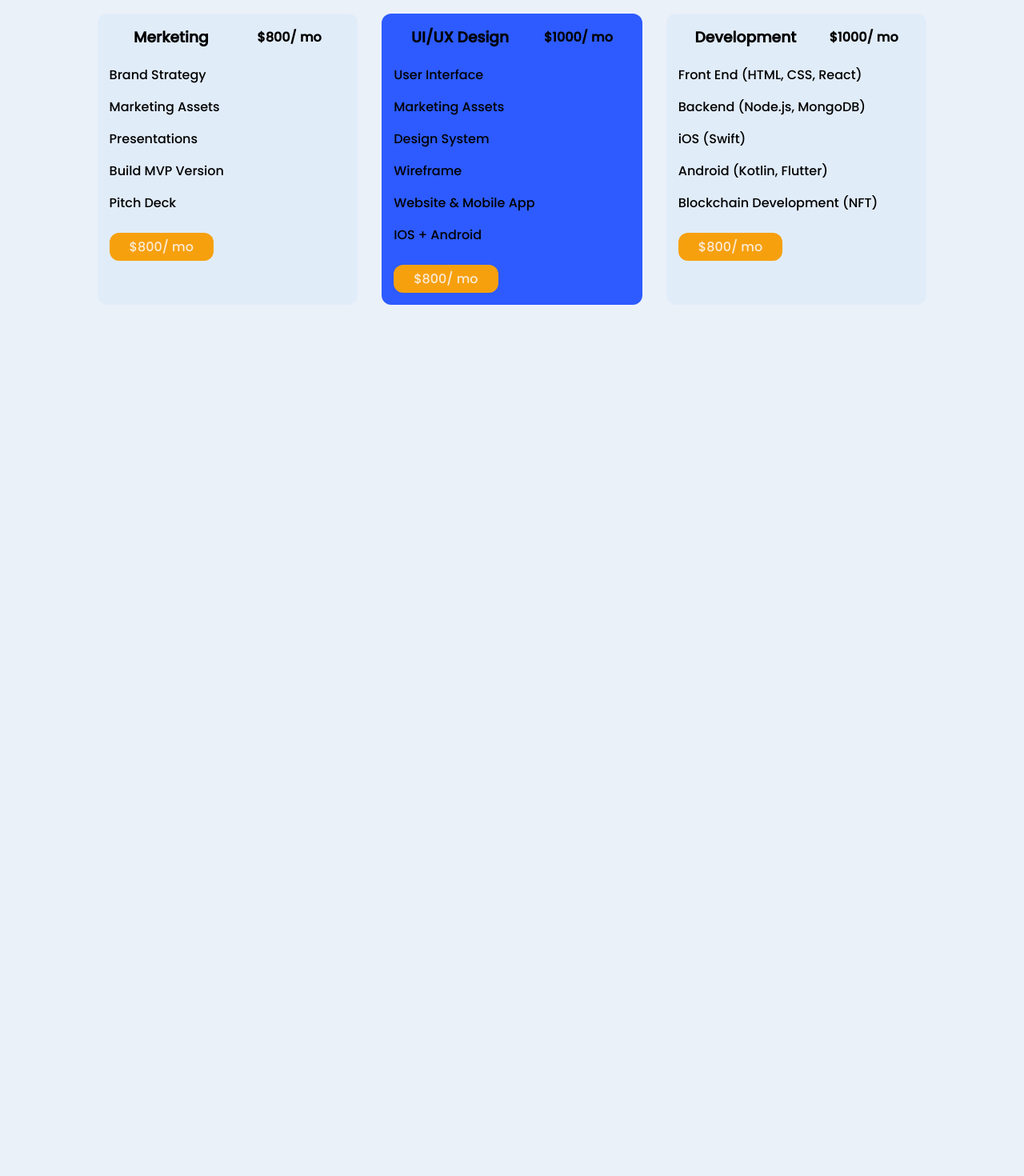
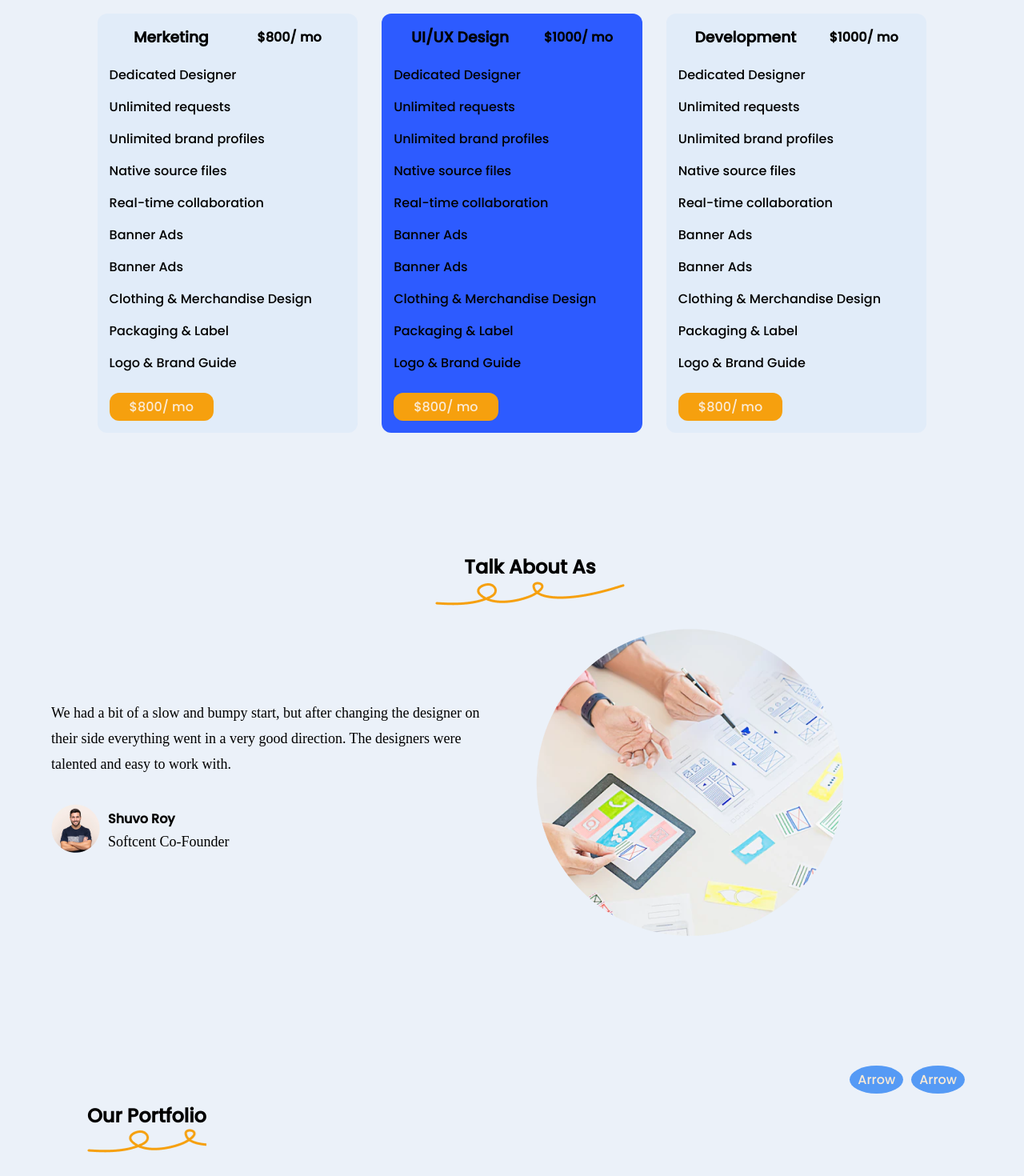
Before and after one commit to AlaminSarkerFRII/landing-page-layout-with-raw-css, a React (Create React App) app: page / in a window 1280 px wide. Shown: the part 3840-5310 px from the top of the page at 80% size. Before the commit the page ends 4341 px from the top, so only its background shows below. Built offline with nearby package versions, Linux system fonts and the light colour scheme.

Commit message:
added sections

```diff
--- a/package.json
+++ b/package.json
@@ -8,6 +8,7 @@
     "@testing-library/user-event": "^13.5.0",
     "react": "^18.2.0",
     "react-dom": "^18.2.0",
+    "react-icons": "^4.4.0",
     "react-scripts": "5.0.1",
     "web-vitals": "^2.1.4"
   },
--- /dev/null
+++ b/src/components/AboutUs/AboutUs.css
@@ -0,0 +1,47 @@
+
+.about-title h2 {
+    position: relative;
+    font-size: 1.5rem;
+    margin-bottom: 60px;
+    margin-left: 45px;
+    margin-top: 150px;
+    text-align: center;
+}
+
+.about-title h2::before {
+    content: "";
+    position: absolute;
+    width: 100%;
+    height: 100%;
+    bottom: -34px;
+    right: 0;
+    left: 0;
+    margin: auto;
+    background-image: url("../../assets/img/Underline 3.png");
+    background-repeat: no-repeat;
+    background-position: center;
+}
+
+.about-description{
+    display: grid;
+    grid-template-columns: repeat(2, 1fr);
+    grid-column-gap: 60px;
+    align-items: center;
+}
+
+
+
+.user-profile{
+    display: flex;
+    flex-direction: row;
+    align-items: center;
+    justify-content:start;
+}
+
+.user-title{
+    margin-top: 20px;
+    display: flex;
+    justify-content: start;
+    flex-direction: column;
+    padding-left: 10px;
+}
--- /dev/null
+++ b/src/components/AboutUs/AboutUs.js
@@ -0,0 +1,38 @@
+import React from 'react';
+import "./AboutUs.css"
+import Elips from "../../assets/img/Ellipse 6.png"
+import ManElips from "../../assets/img/Ellipse 5.png"
+
+const AboutUs = () => {
+    return (
+        <>
+            <div className="container about-title">
+                <h2>Talk About As</h2>
+
+                <div className="about-description">
+
+                    <div className="about-left">
+                        <div className='left-detail'>
+                            <p>We had a bit of a slow and bumpy start, but after changing the designer on their side everything went in a very good direction. The designers were talented and easy to work with.</p>
+                        </div>
+                        <div className="user-profile">
+                            <div className="user-imgs">
+                                <img src={ManElips} alt="banner" />
+                            </div>
+                            <div className="user-title">
+                                <h4>Shuvo Roy</h4>
+                                <p>Softcent Co-Founder</p>
+                            </div>
+                        </div>
+                    </div>
+                    <div className="about-right">
+                        <img src={Elips} alt="banner" />
+                    </div>
+
+                </div>
+            </div>
+        </>
+    );
+};
+
+export default AboutUs;
--- a/src/components/Home/Home.js
+++ b/src/components/Home/Home.js
@@ -1,7 +1,9 @@
 import React from 'react';
+import AboutUs from '../AboutUs/AboutUs';
 import Customers from '../Customers/Customers';
 import Header from '../Header/Header';
 import Packages from '../Packages/Packages';
+import Portfolio from '../Portfolio/Portfolio';
 import Products from '../Products/Products';
 import Works from '../Works/Works';
 import Banner from './Banner';
@@ -15,6 +17,8 @@ const Home = () => {
            <Works/>
            <Products/>
            <Packages/>
+           <AboutUs/>
+           <Portfolio/>
         </div>
     );
 };
--- a/src/components/Packages/Packages.js
+++ b/src/components/Packages/Packages.js
@@ -20,11 +20,16 @@ const Packages = () => {
                             <h4> $800/ mo </h4>
                         </div>
                         <div className='package-items'>
-                            <div>Brand Strategy </div>
-                            <div>Marketing Assets</div>
-                            <div>Presentations</div>
-                            <div>Build MVP Version</div>
-                            <div>Pitch Deck</div>
+                            <div> Dedicated Designer</div>
+                            <div>Unlimited requests</div>
+                            <div>Unlimited brand profiles</div>
+                            <div>Native source files</div>
+                            <div>Real-time collaboration</div>
+                            <div>Banner Ads</div>
+                            <div>Banner Ads</div>
+                            <div>Clothing & Merchandise Design</div>
+                            <div>Packaging & Label</div>
+                            <div>Logo & Brand Guide</div>
                         </div>
                         <button className="price-button"> $800/ mo </button>
                     </div>
@@ -35,12 +40,16 @@ const Packages = () => {
                             <h4>$1000/ mo</h4>
                         </div>
                         <div className='package-items'>
-                            <div>User Interface </div>
-                            <div>Marketing Assets</div>
-                            <div>Design System</div>
-                            <div>Wireframe</div>
-                            <div>Website & Mobile App</div>
-                            <div>IOS + Android</div>
+                            <div> Dedicated Designer</div>
+                            <div>Unlimited requests</div>
+                            <div>Unlimited brand profiles</div>
+                            <div>Native source files</div>
+                            <div>Real-time collaboration</div>
+                            <div>Banner Ads</div>
+                            <div>Banner Ads</div>
+                            <div>Clothing & Merchandise Design</div>
+                            <div>Packaging & Label</div>
+                            <div>Logo & Brand Guide</div>
                         </div>
                         <button className="price-button"> $800/ mo </button>
                     </div>
@@ -51,11 +60,16 @@ const Packages = () => {
                             <h4>$1000/ mo</h4>
                         </div>
                         <div className='package-items'>
-                            <div>Front End (HTML, CSS, React)</div>
-                            <div>Backend (Node.js, MongoDB)</div>
-                            <div>iOS (Swift)</div>
-                            <div>Android (Kotlin, Flutter)</div>
-                            <div>Blockchain Development (NFT)</div>
+                            <div>Dedicated Designer</div>
+                            <div>Unlimited requests</div>
+                            <div>Unlimited brand profiles</div>
+                            <div>Native source files</div>
+                            <div>Real-time collaboration</div>
+                            <div>Banner Ads</div>
+                            <div>Banner Ads</div>
+                            <div>Clothing & Merchandise Design</div>
+                            <div>Packaging & Label</div>
+                            <div>Logo & Brand Guide</div>
                         </div>
                         <button className="price-button"> $800/ mo </button>
                     </div>
--- /dev/null
+++ b/src/components/Portfolio/Portfolio.css
@@ -0,0 +1,45 @@
+.portfolio-header{
+    margin-top: 50px;
+    display: flex;
+    align-items: center;
+    justify-content: space-between;
+}
+
+.portfolio-title h2 {
+    position: relative;
+    font-size: 1.5rem;
+    margin-bottom: 60px;
+    margin-left: 45px;
+    margin-top: 150px;
+}
+
+.portfolio-title h2::before {
+    content: "";
+    position: absolute;
+    width: 100%;
+    height: 100%;
+    bottom: -34px;
+    right: 0;
+    left: 0;
+    margin: auto;
+    background-image: url("../../assets/img/Underline 3.png");
+    background-repeat: no-repeat;
+    background-position: start;
+}
+
+.portfolio-btn button {
+        border-radius: 100%;
+        padding: 5px 10px;
+        margin-right: 10px;
+}
+
+.portfolio-gallery{
+    display: grid;
+    grid-template-columns: repeat(3, 1fr);
+    grid-gap: 20px;
+    margin-bottom: 50px;
+}
+
+.portfolio-gallery h4 {
+    margin-top: 15px;
+}
--- /dev/null
+++ b/src/components/Portfolio/Portfolio.js
@@ -0,0 +1,39 @@
+import React from 'react';
+import './Portfolio.css'
+import img1 from "../../assets/img/Colory Cover 1.png"
+import img2 from "../../assets/img/Colory Cover 1 (1).png"
+
+const Portfolio = () => {
+    return (
+        <>
+            <div className="container">
+               <div className="portfolio-header">
+               <div className="portfolio-title">
+                <h2>Our Portfolio</h2>
+                </div>
+                <div className="portfolio-btn">
+                    <button>Arrow</button>
+                    <button>Arrow</button>
+                </div>
+               </div>
+
+               <div className='portfolio-gallery'>
+                    <div className='portfolio-gallery-1'>
+                            <img src={img1} alt="" />
+                            <h4>Color System Design</h4>
+                    </div>
+                    <div className='portfolio-gallery-2'>
+                            <img src={img2} alt="" />
+                            <h4>Logo Design</h4>
+                    </div>
+                    <div className='portfolio-gallery-3'>
+                            <img src={img2} alt="" />
+                            <h4>Logo Design</h4>
+                    </div>
+               </div>
+            </div>
+        </>
+    );
+};
+
+export default Portfolio;
```
Also changed, not shown: src/assets/img/Ellipse 5.png (added), 1 other file (tests, documents, lock files or other folders).
